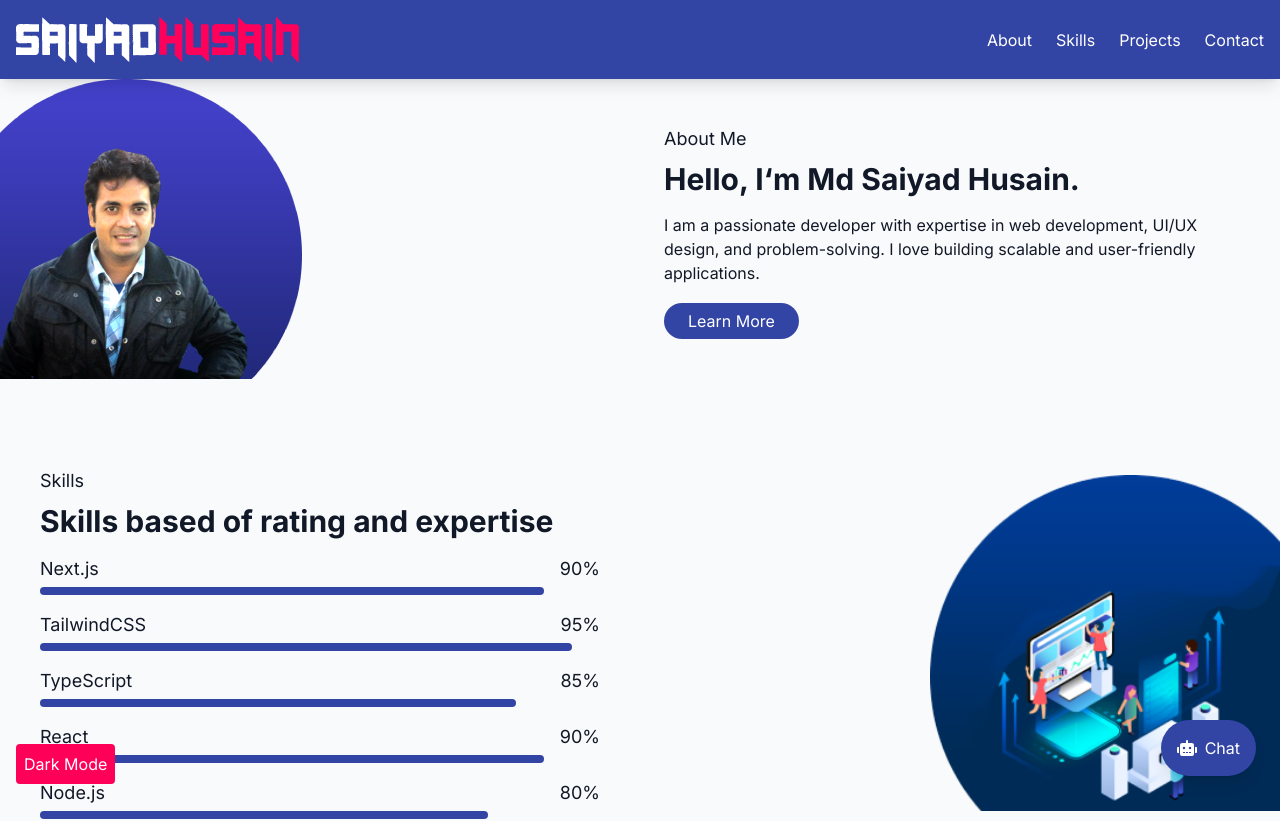
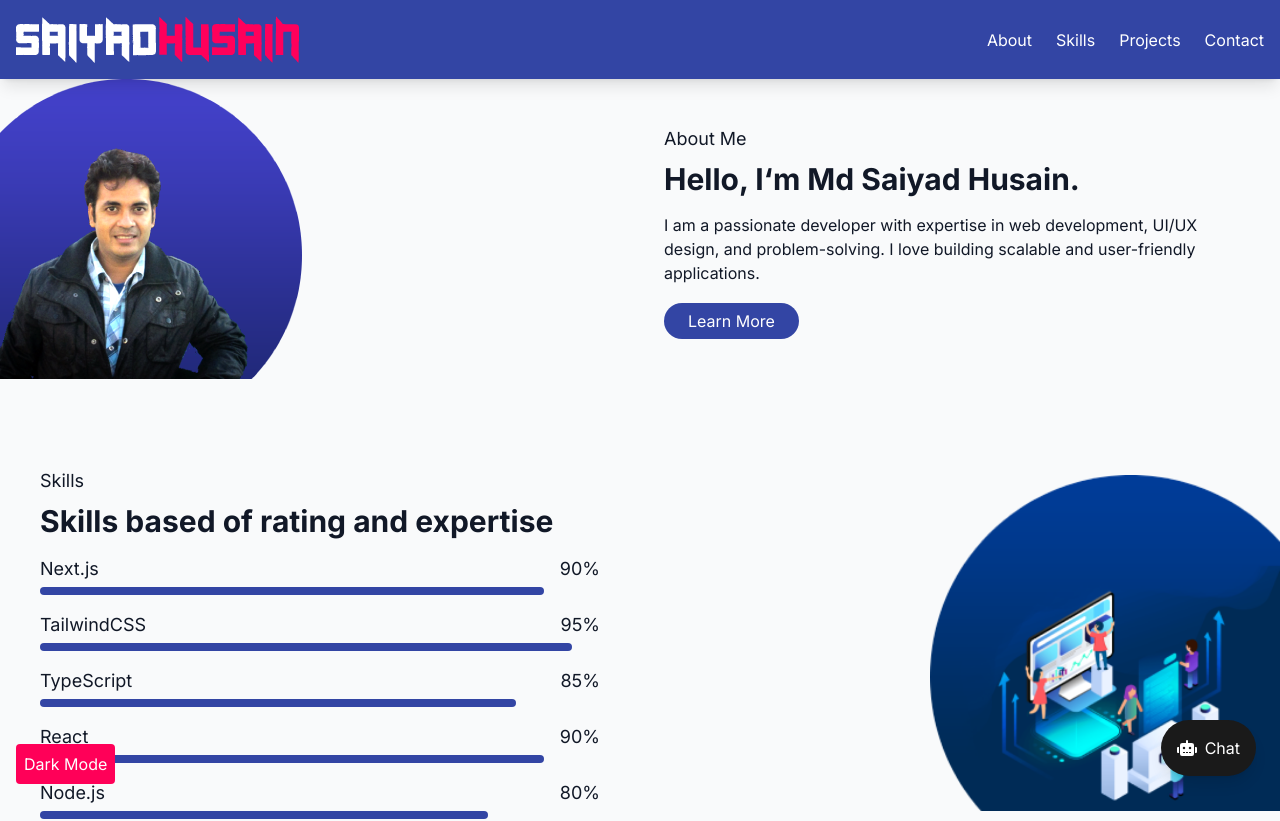
Before and after one commit to sydhsn/saiyadhusain, a Next.js app: page / in a window 1280 px wide. Shown: the top 821 px of the page. Built offline with nearby package versions, Linux system fonts and the light colour scheme.

Commit message:
chatboat enhancement

```diff
--- a/src/app/page.tsx
+++ b/src/app/page.tsx
@@ -9,6 +9,119 @@ import Experience from "@/components/Experience";
 import Contact from "@/components/Contact";
 
 export default function Home() {
+  // chatboat data set
+  const qaPairs = [
+    {
+      question: "What is your name?",
+      answer: "My name is Md Saiyad Husain",
+    },
+    {
+      question: "What are your skills?",
+      answer:
+        "I specialize in Next.js, TailwindCSS, TypeScript, React, and Node.js. I also have experience with REST APIs, GraphQL, and database technologies like MongoDB and PostgreSQL.",
+    },
+    {
+      question: "What is your experience?",
+      answer:
+        "I have 3+ years of experience as a frontend developer, working on building responsive and scalable web applications. I've collaborated with cross-functional teams to deliver high-quality products.",
+    },
+    {
+      question: "What is your education?",
+      answer:
+        "I hold a Bachelor's degree in Computer Science from a reputable university. During my studies, I focused on software development, algorithms, and web technologies.",
+    },
+    {
+      question: "What tools and technologies do you use?",
+      answer:
+        "I use a variety of tools and technologies, including VS Code, Git, Docker, Figma, and Postman. I'm also familiar with CI/CD pipelines and cloud platforms like AWS and Vercel.",
+    },
+    {
+      question: "Do you have experience with backend development?",
+      answer:
+        "Yes, I have experience with backend development using Node.js and Express. I've built RESTful APIs, handled authentication, and integrated databases like MongoDB and PostgreSQL.",
+    },
+    {
+      question: "What kind of projects have you worked on?",
+      answer:
+        "I've worked on a variety of projects, including e-commerce platforms, SaaS applications, and personal portfolio websites. I've also contributed to open-source projects and built custom solutions for clients.",
+    },
+    {
+      question: "Are you familiar with testing?",
+      answer:
+        "Yes, I have experience with testing frameworks like Jest and Cypress. I write unit tests, integration tests, and end-to-end tests to ensure the reliability of my applications.",
+    },
+    {
+      question: "What is your approach to problem-solving?",
+      answer:
+        "I follow a structured approach to problem-solving, which includes understanding the problem, breaking it down into smaller parts, researching solutions, and implementing them iteratively.",
+    },
+    {
+      question: "Do you work with UI/UX design?",
+      answer:
+        "Yes, I collaborate closely with designers to implement user-friendly interfaces. I have experience with Figma and follow best practices for accessibility and responsive design.",
+    },
+    {
+      question: "What are your strengths as a developer?",
+      answer:
+        "My strengths include strong problem-solving skills, attention to detail, and the ability to learn quickly. I'm also a team player and enjoy collaborating with others to achieve common goals.",
+    },
+    {
+      question: "What are your career goals?",
+      answer:
+        "My career goals include becoming a full-stack developer, contributing to impactful projects, and continuously improving my skills in emerging technologies.",
+    },
+    {
+      question: "Can you describe a challenging project you worked on?",
+      answer:
+        "One challenging project involved building a real-time chat application with WebSocket integration. I had to optimize performance and ensure seamless communication between users.",
+    },
+    {
+      question: "Do you have experience with version control?",
+      answer:
+        "Yes, I use Git for version control and have experience with platforms like GitHub and GitLab. I follow best practices for branching, merging, and code reviews.",
+    },
+    {
+      question: "What is your experience with responsive design?",
+      answer:
+        "I have extensive experience building responsive designs using CSS frameworks like TailwindCSS and Bootstrap. I ensure that applications work seamlessly across all devices.",
+    },
+    {
+      question: "Do you have experience with Agile methodologies?",
+      answer:
+        "Yes, I've worked in Agile environments, participating in daily stand-ups, sprint planning, and retrospectives. I'm familiar with tools like Jira and Trello.",
+    },
+    {
+      question: "What programming languages do you know?",
+      answer:
+        "I am proficient in JavaScript, TypeScript, and Python. I also have basic knowledge of Java and C++.",
+    },
+    {
+      question: "Do you have experience with databases?",
+      answer:
+        "Yes, I have experience with both SQL and NoSQL databases, including PostgreSQL, MySQL, MongoDB, and Firebase.",
+    },
+    {
+      question: "What is your experience with APIs?",
+      answer:
+        "I have built and consumed RESTful APIs and GraphQL APIs. I'm familiar with authentication methods like JWT and OAuth.",
+    },
+    {
+      question: "Do you contribute to open source?",
+      answer:
+        "Yes, I contribute to open-source projects on GitHub. I believe in giving back to the community and learning from others' code.",
+    },
+    {
+      question: "What is your experience with deployment?",
+      answer:
+        "I have experience deploying applications using platforms like Vercel, Netlify, and AWS. I also set up CI/CD pipelines for automated deployments.",
+    },
+    {
+      question: "What are your hobbies outside of coding?",
+      answer:
+        "Outside of coding, I enjoy reading tech blogs, playing video games, and exploring new technologies. I also like to stay active by hiking and cycling.",
+    },
+  ];
+
   return (
     <div className="min-h-screen bg-gray-50 dark:bg-gray-900 text-gray-900 dark:text-white">
       <Header />
@@ -19,7 +132,7 @@ export default function Home() {
       <Projects />
       <Resume />
       <Contact />
-      <Chatbot />
+      <Chatbot dataset={qaPairs} title="AI Chatbot" />
     </div>
   );
 }
--- a/src/components/Chatbot.tsx
+++ b/src/components/Chatbot.tsx
@@ -5,7 +5,22 @@ import * as use from "@tensorflow-models/universal-sentence-encoder";
 import * as tf from "@tensorflow/tfjs";
 import { FaRobot, FaTimes, FaPaperPlane } from "react-icons/fa";
 
-const Chatbot = () => {
+interface QAPair {
+  question: string;
+  answer: string;
+}
+
+interface ChatbotProps {
+  dataset: QAPair[];
+  title?: string;
+  theme?: "dark" | "light"; // Allow only "dark" or "light" theme
+}
+
+const Chatbot = ({
+  dataset,
+  title = "AI Chatbot",
+  theme = "dark",
+}: ChatbotProps) => {
   const [message, setMessage] = useState("");
   const [reply, setReply] = useState("");
   const [model, setModel] = useState<use.UniversalSentenceEncoder | null>(null);
@@ -19,23 +34,6 @@ const Chatbot = () => {
     }
   }, [isOpen, model]);
 
-  // QA pairs for the chatbot
-  const qaPairs = [
-    {
-      question: "What are your skills?",
-      answer:
-        "I specialize in Next.js, TailwindCSS, TypeScript, React, and Node.js.",
-    },
-    {
-      question: "What is your experience?",
-      answer: "I have 3+ years of experience as a frontend developer.",
-    },
-    {
-      question: "What is your education?",
-      answer: "I have a Bachelor's degree in Computer Science.",
-    },
-  ];
-
   // Handle form submission
   const handleSubmit = useCallback(
     async (e?: React.FormEvent) => {
@@ -46,17 +44,23 @@ const Chatbot = () => {
       setReply("");
 
       try {
+        // Offload TensorFlow.js operations to avoid blocking the UI
         const inputEmbedding = await model.embed([message]);
         const questionEmbeddings = await model.embed(
-          qaPairs.map((q) => q.question)
+          dataset.map((q) => q.question)
         );
+
+        // Calculate similarities
         const similarities = tf.matMul(
           tf.tensor2d(inputEmbedding.arraySync(), inputEmbedding.shape),
           tf.tensor(questionEmbeddings.arraySync(), questionEmbeddings.shape),
           false,
           true
         );
-        setReply(qaPairs[similarities.argMax(1).dataSync()[0]].answer);
+
+        // Find the most similar question and set the reply
+        const bestMatchIndex = similarities.argMax(1).dataSync()[0];
+        setReply(dataset[bestMatchIndex].answer);
       } catch (error) {
         console.error(error);
         setReply("Sorry, something went wrong. Please try again.");
@@ -65,7 +69,7 @@ const Chatbot = () => {
         setIsLoading(false);
       }
     },
-    [model, message, qaPairs]
+    [model, message, dataset]
   );
 
   // Handle Enter key press
@@ -87,18 +91,48 @@ const Chatbot = () => {
     setReply("");
   };
 
+  // Define themes
+  const themes = {
+    dark: {
+      backgroundColor: "#1A1A1A", // Dark gray
+      buttonColor: "#4CAF50", // Green
+      textColor: "#FFFFFF", // White
+      inputBackgroundColor: "#121212", // Slightly darker gray
+      borderColor: "#4CAF50", // Green
+      closeIconColor: "text-gray-400 hover:text-white", // Gray with white hover
+    },
+    light: {
+      backgroundColor: "#FFFFFF", // White
+      buttonColor: "#2196F3", // Blue
+      textColor: "#000000", // Black
+      inputBackgroundColor: "#F5F5F5", // Light gray
+      borderColor: "#2196F3", // Blue
+      closeIconColor: "text-gray-600 hover:text-gray-900", // Dark gray with black hover
+    },
+  };
+
+  // Get the selected theme
+  const selectedTheme = themes[theme];
+
   return (
     <div className="fixed bottom-6 right-6 flex flex-col items-end">
       {isOpen ? (
-        <div className="bg-gray-900 text-white p-6 rounded-lg shadow-2xl w-96 max-w-[90vw] border border-gray-700">
+        <div
+          className="p-6 rounded-lg shadow-2xl w-96 max-w-[90vw] border"
+          style={{
+            backgroundColor: selectedTheme.backgroundColor,
+            color: selectedTheme.textColor,
+            borderColor: selectedTheme.borderColor,
+          }}
+        >
           <div className="flex justify-between items-center mb-4">
             <h3 className="text-lg font-bold flex items-center space-x-2">
               <FaRobot />
-              <span>AI Career Chatbot</span>
+              <span>{title}</span>
             </h3>
             <button
               onClick={handleClose}
-              className="text-gray-400 hover:text-white"
+              className={selectedTheme.closeIconColor} // Dynamic close icon color
             >
               <FaTimes size={20} />
             </button>
@@ -109,21 +143,33 @@ const Chatbot = () => {
               value={message}
               onChange={(e) => setMessage(e.target.value)}
               placeholder="Ask me anything..."
-              className="w-full p-3 rounded-lg bg-gray-800 text-white border border-gray-600 focus:ring focus:ring-blue-500"
+              className="w-full p-3 rounded-lg border focus:ring focus:ring-blue-500"
+              style={{
+                backgroundColor: selectedTheme.inputBackgroundColor,
+                color: selectedTheme.textColor,
+                borderColor: selectedTheme.borderColor,
+              }}
               required
             />
             <button
               type="submit"
               disabled={isLoading}
-              className="bg-[#3345A4] p-3 rounded-lg hover:bg-[#ff0058] disabled:bg-gray-500 flex items-center justify-center"
+              className="p-3 rounded-lg hover:bg-opacity-80 disabled:bg-gray-500 flex items-center justify-center"
+              style={{ backgroundColor: selectedTheme.buttonColor }}
             >
               <FaPaperPlane size={18} />
             </button>
           </form>
           {!reply && !isLoading ? null : (
-            <div className="bg-gray-800 p-4 rounded-lg border border-gray-700 min-h-[50px]">
+            <div
+              className="p-4 rounded-lg border min-h-[50px]"
+              style={{
+                backgroundColor: selectedTheme.inputBackgroundColor,
+                borderColor: selectedTheme.borderColor,
+              }}
+            >
               {isLoading ? (
-                <p className="text-gray-400 animate-pulse">⏳ Typing...</p>
+                <p className="animate-pulse">⏳ Typing...</p>
               ) : (
                 <p>{reply}</p>
               )}
@@ -133,7 +179,11 @@ const Chatbot = () => {
       ) : (
         <button
           onClick={() => setIsOpen(true)}
-          className="bg-[#3345A4] text-white p-4 rounded-full shadow-lg hover:bg-[#ff0058] flex items-center space-x-2"
+          className="p-4 rounded-full shadow-lg flex items-center space-x-2"
+          style={{
+            backgroundColor: selectedTheme.backgroundColor,
+            color: selectedTheme.textColor,
+          }}
         >
           <FaRobot size={20} />
           <span>Chat</span>
```
